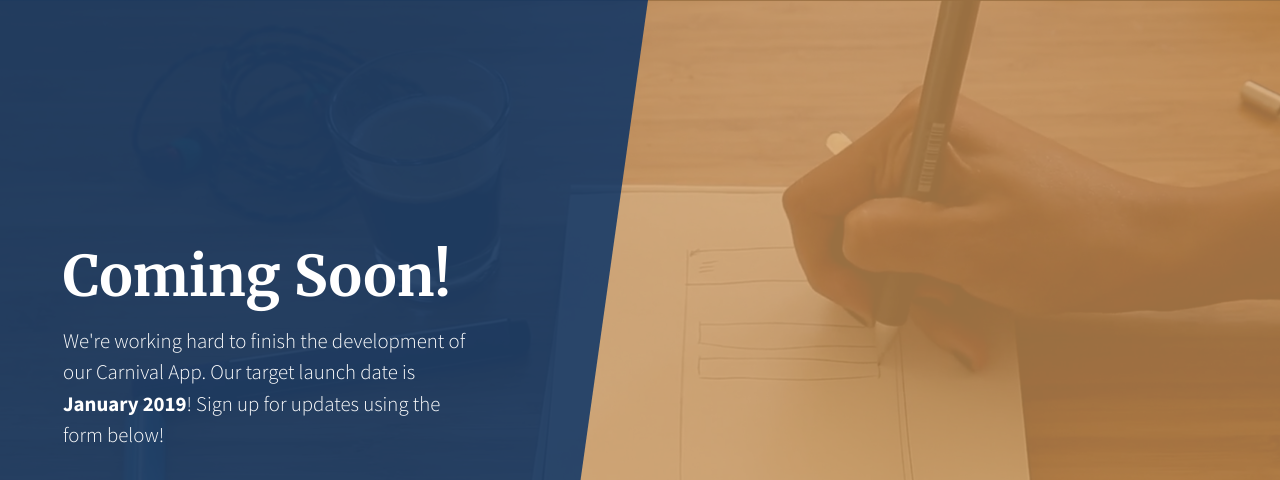
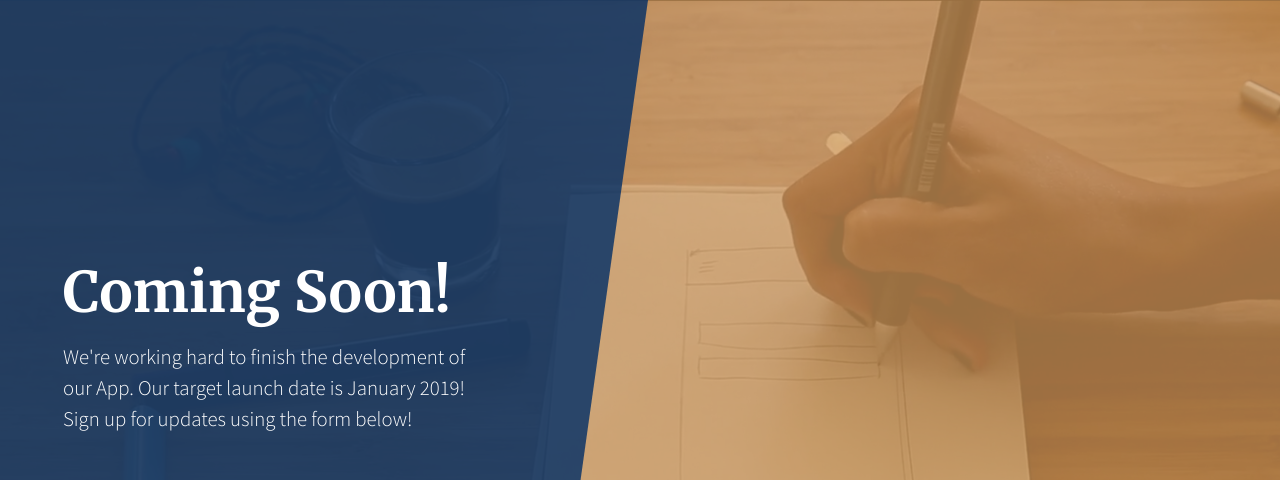
Before and after one commit to asn-carnaval/home, a website: page index.html in a window 1280 px wide. Shown: the top 480 px of the page. Drawn offline with Linux system fonts and the light colour scheme.

Commit message:
Update index.html

```diff
--- a/index.html
+++ b/index.html
@@ -8,10 +8,7 @@
     <meta name="description" content="">
     <meta name="author" content="">
 
-    <!--
     <title>Coming Soon - Start Bootstrap Theme</title>
-    -->
-   <title>TITLE</title>
 
     <!-- Bootstrap core CSS -->
     <link href="vendor/bootstrap/css/bootstrap.min.css" rel="stylesheet">
@@ -37,8 +34,8 @@
           <div class="col-12 my-auto">
             <div class="masthead-content text-white py-5 py-md-0">
               <h1 class="mb-3">Coming Soon!</h1>
-              <p class="mb-5">We're working hard to finish the development of our Carnival App. Our target launch date is
-                <strong>January 2019</strong>! Sign up for updates using the form below!</p>
+              <p class="mb-5">We're working hard to finish the development of our App. Our target launch date is
+                 January 2019! Sign up for updates using the form below!</p>
               <div class="input-group input-group-newsletter">
                 <input type="email" class="form-control" placeholder="Enter email..." aria-label="Enter email..." aria-describedby="basic-addon">
                 <div class="input-group-append">
```
